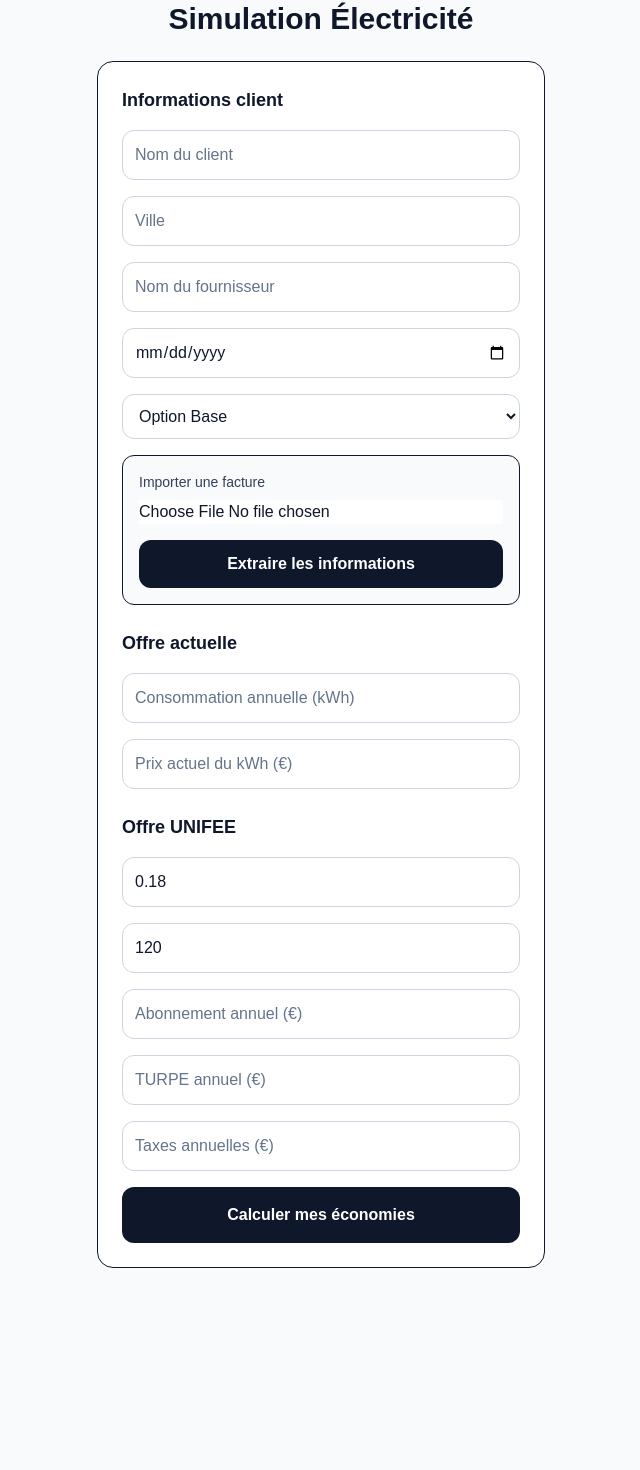
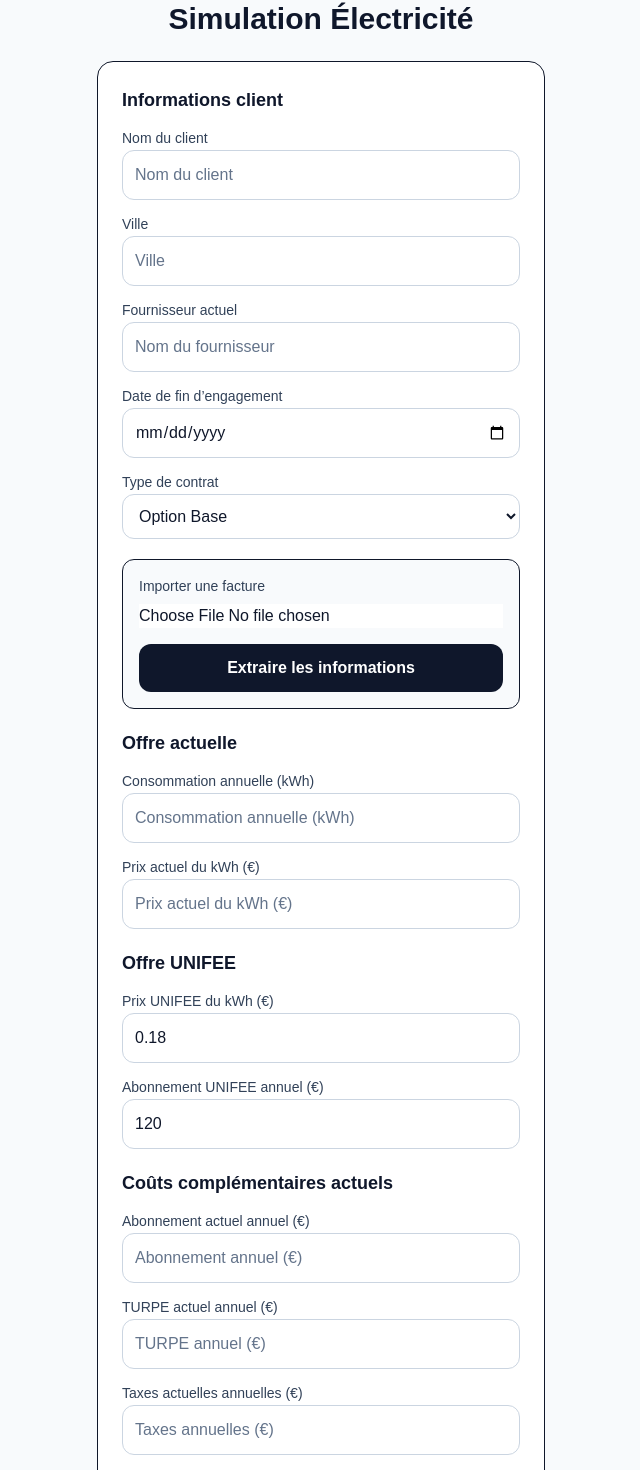
Before and after one commit to Marchalthomas-creator/Unifee-v3-, a Next.js app: page /simulation-electricite in a window 1280 px wide. Shown: the part 39-1509 px from the top of the page, without its empty margins (319-959 px from the left). Before the commit the page ends 1347 px from the top, so only its background shows below. Built offline with nearby package versions, Linux system fonts and the light colour scheme.

Commit message:
clarify electricity form labels

```diff
--- a/app/simulation-electricite/page.tsx
+++ b/app/simulation-electricite/page.tsx
@@ -173,11 +173,16 @@ export default function SimulationElectricitePage() {
           Simulation Électricité
         </h1>
 
-        <div className="space-y-4 rounded-2xl border bg-white p-6">
+        <div className="space-y-5 rounded-2xl border bg-white p-6">
+          <div className="space-y-3">
             <h2 className="text-lg font-semibold text-slate-900">
               Informations client
             </h2>
 
+            <div className="space-y-2">
+              <label className="text-sm font-medium text-slate-700">
+                Nom du client
+              </label>
               <input
                 type="text"
                 placeholder="Nom du client"
@@ -185,7 +190,12 @@ export default function SimulationElectricitePage() {
                 onChange={(e) => setNomClient(e.target.value)}
                 className="w-full rounded-xl border p-3"
               />
+            </div>
 
+            <div className="space-y-2">
+              <label className="text-sm font-medium text-slate-700">
+                Ville
+              </label>
               <input
                 type="text"
                 placeholder="Ville"
@@ -193,7 +203,12 @@ export default function SimulationElectricitePage() {
                 onChange={(e) => setVille(e.target.value)}
                 className="w-full rounded-xl border p-3"
               />
+            </div>
 
+            <div className="space-y-2">
+              <label className="text-sm font-medium text-slate-700">
+                Fournisseur actuel
+              </label>
               <input
                 type="text"
                 placeholder="Nom du fournisseur"
@@ -201,14 +216,24 @@ export default function SimulationElectricitePage() {
                 onChange={(e) => setFournisseur(e.target.value)}
                 className="w-full rounded-xl border p-3"
               />
+            </div>
 
+            <div className="space-y-2">
+              <label className="text-sm font-medium text-slate-700">
+                Date de fin d’engagement
+              </label>
               <input
                 type="date"
                 value={dateFin}
                 onChange={(e) => setDateFin(e.target.value)}
                 className="w-full rounded-xl border p-3"
               />
+            </div>
 
+            <div className="space-y-2">
+              <label className="text-sm font-medium text-slate-700">
+                Type de contrat
+              </label>
               <select
                 value={typeContrat}
                 onChange={(e) => setTypeContrat(e.target.value)}
@@ -217,6 +242,8 @@ export default function SimulationElectricitePage() {
                 <option value="base">Option Base</option>
                 <option value="hc-hp">Heures Pleines / Heures Creuses</option>
               </select>
+            </div>
+          </div>
 
           <div className="rounded-xl border bg-slate-50 p-4">
             <label className="mb-2 block text-sm font-medium text-slate-700">
@@ -255,10 +282,15 @@ export default function SimulationElectricitePage() {
 
           {typeContrat === "base" && (
             <>
-              <h2 className="pt-2 text-lg font-semibold text-slate-900">
+              <div className="space-y-3">
+                <h2 className="text-lg font-semibold text-slate-900">
                   Offre actuelle
                 </h2>
 
+                <div className="space-y-2">
+                  <label className="text-sm font-medium text-slate-700">
+                    Consommation annuelle (kWh)
+                  </label>
                   <input
                     type="number"
                     placeholder="Consommation annuelle (kWh)"
@@ -266,7 +298,12 @@ export default function SimulationElectricitePage() {
                     onChange={(e) => setConsommation(e.target.value)}
                     className="w-full rounded-xl border p-3"
                   />
+                </div>
 
+                <div className="space-y-2">
+                  <label className="text-sm font-medium text-slate-700">
+                    Prix actuel du kWh (€)
+                  </label>
                   <input
                     type="number"
                     placeholder="Prix actuel du kWh (€)"
@@ -274,33 +311,52 @@ export default function SimulationElectricitePage() {
                     onChange={(e) => setPrixKwh(e.target.value)}
                     className="w-full rounded-xl border p-3"
                   />
+                </div>
+              </div>
 
-              <h2 className="pt-2 text-lg font-semibold text-slate-900">
+              <div className="space-y-3">
+                <h2 className="text-lg font-semibold text-slate-900">
                   Offre UNIFEE
                 </h2>
 
+                <div className="space-y-2">
+                  <label className="text-sm font-medium text-slate-700">
+                    Prix UNIFEE du kWh (€)
+                  </label>
                   <input
                     type="number"
                     value={prixUnifee}
                     readOnly
                     className="w-full rounded-xl border bg-slate-100 p-3 text-slate-700"
                   />
+                </div>
 
+                <div className="space-y-2">
+                  <label className="text-sm font-medium text-slate-700">
+                    Abonnement UNIFEE annuel (€)
+                  </label>
                   <input
                     type="number"
                     value={aboUnifee}
                     readOnly
                     className="w-full rounded-xl border bg-slate-100 p-3 text-slate-700"
                   />
+                </div>
+              </div>
             </>
           )}
 
           {typeContrat === "hc-hp" && (
             <>
-              <h2 className="pt-2 text-lg font-semibold text-slate-900">
+              <div className="space-y-3">
+                <h2 className="text-lg font-semibold text-slate-900">
                   Offre actuelle
                 </h2>
 
+                <div className="space-y-2">
+                  <label className="text-sm font-medium text-slate-700">
+                    Prix kWh heure pleine (€)
+                  </label>
                   <input
                     type="number"
                     placeholder="Prix kWh heure pleine (€)"
@@ -308,7 +364,12 @@ export default function SimulationElectricitePage() {
                     onChange={(e) => setPrixHP(e.target.value)}
                     className="w-full rounded-xl border p-3"
                   />
+                </div>
 
+                <div className="space-y-2">
+                  <label className="text-sm font-medium text-slate-700">
+                    Consommation heure pleine (kWh)
+                  </label>
                   <input
                     type="number"
                     placeholder="Consommation heure pleine (kWh)"
@@ -316,7 +377,12 @@ export default function SimulationElectricitePage() {
                     onChange={(e) => setConsoHP(e.target.value)}
                     className="w-full rounded-xl border p-3"
                   />
+                </div>
 
+                <div className="space-y-2">
+                  <label className="text-sm font-medium text-slate-700">
+                    Prix kWh heure creuse (€)
+                  </label>
                   <input
                     type="number"
                     placeholder="Prix kWh heure creuse (€)"
@@ -324,7 +390,12 @@ export default function SimulationElectricitePage() {
                     onChange={(e) => setPrixHC(e.target.value)}
                     className="w-full rounded-xl border p-3"
                   />
+                </div>
 
+                <div className="space-y-2">
+                  <label className="text-sm font-medium text-slate-700">
+                    Consommation heure creuse (kWh)
+                  </label>
                   <input
                     type="number"
                     placeholder="Consommation heure creuse (kWh)"
@@ -332,6 +403,7 @@ export default function SimulationElectricitePage() {
                     onChange={(e) => setConsoHC(e.target.value)}
                     className="w-full rounded-xl border p-3"
                   />
+                </div>
 
                 {prixMoyenActuel !== null && (
                   <div className="rounded-xl bg-slate-100 p-4">
@@ -341,34 +413,61 @@ export default function SimulationElectricitePage() {
                     </p>
                   </div>
                 )}
+              </div>
 
-              <h2 className="pt-2 text-lg font-semibold text-slate-900">
+              <div className="space-y-3">
+                <h2 className="text-lg font-semibold text-slate-900">
                   Offre UNIFEE
                 </h2>
 
+                <div className="space-y-2">
+                  <label className="text-sm font-medium text-slate-700">
+                    Prix UNIFEE heure pleine (€)
+                  </label>
                   <input
                     type="number"
                     value={prixUnifeeHP}
                     readOnly
                     className="w-full rounded-xl border bg-slate-100 p-3 text-slate-700"
                   />
+                </div>
 
+                <div className="space-y-2">
+                  <label className="text-sm font-medium text-slate-700">
+                    Prix UNIFEE heure creuse (€)
+                  </label>
                   <input
                     type="number"
                     value={prixUnifeeHC}
                     readOnly
                     className="w-full rounded-xl border bg-slate-100 p-3 text-slate-700"
                   />
+                </div>
 
+                <div className="space-y-2">
+                  <label className="text-sm font-medium text-slate-700">
+                    Abonnement UNIFEE annuel (€)
+                  </label>
                   <input
                     type="number"
                     value={aboUnifeeHcHp}
                     readOnly
                     className="w-full rounded-xl border bg-slate-100 p-3 text-slate-700"
                   />
+                </div>
+              </div>
             </>
           )}
 
+          <div className="space-y-3">
+            <h2 className="text-lg font-semibold text-slate-900">
+              Coûts complémentaires actuels
+            </h2>
+
+            <div className="space-y-2">
+              <label className="text-sm font-medium text-slate-700">
+                Abonnement actuel annuel (€)
+              </label>
               <input
                 type="number"
                 placeholder="Abonnement annuel (€)"
@@ -376,7 +475,12 @@ export default function SimulationElectricitePage() {
                 onChange={(e) => setAbonnement(e.target.value)}
                 className="w-full rounded-xl border p-3"
               />
+            </div>
 
+            <div className="space-y-2">
+              <label className="text-sm font-medium text-slate-700">
+                TURPE actuel annuel (€)
+              </label>
               <input
                 type="number"
                 placeholder="TURPE annuel (€)"
@@ -384,7 +488,12 @@ export default function SimulationElectricitePage() {
                 onChange={(e) => setTurpe(e.target.value)}
                 className="w-full rounded-xl border p-3"
               />
+            </div>
 
+            <div className="space-y-2">
+              <label className="text-sm font-medium text-slate-700">
+                Taxes actuelles annuelles (€)
+              </label>
               <input
                 type="number"
                 placeholder="Taxes annuelles (€)"
@@ -392,6 +501,8 @@ export default function SimulationElectricitePage() {
                 onChange={(e) => setTaxes(e.target.value)}
                 className="w-full rounded-xl border p-3"
               />
+            </div>
+          </div>
 
           <button
             onClick={calculer}
```
Lines whose indentation alone changed are shown as unchanged.
